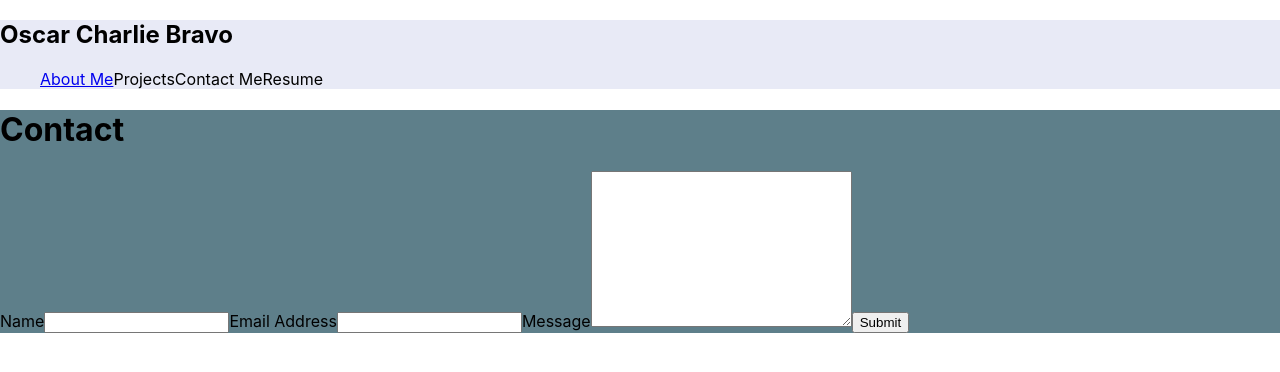
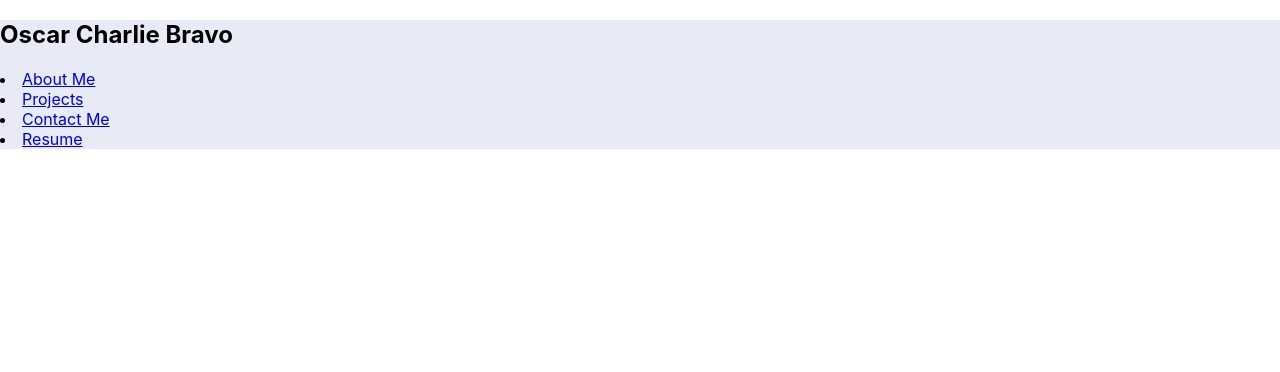
Before and after one commit to oscarcbryant/React-PortfolioV2, a React (Create React App) app in the folder react-portfolio/: page / in a window 1280 px wide. Shown: the top 372 px of the page. Built offline with nearby package versions, Linux system fonts and the light colour scheme.

Commit message:
adding dom-react

```diff
--- a/react-portfolio/package.json
+++ b/react-portfolio/package.json
@@ -9,6 +9,7 @@
     "gh-pages": "^3.2.3",
     "react": "^18.0.0",
     "react-dom": "^18.0.0",
+    "react-router-dom": "^6.3.0",
     "react-scripts": "5.0.1",
     "web-vitals": "^2.1.4"
   },
--- a/react-portfolio/src/App.js
+++ b/react-portfolio/src/App.js
@@ -1,15 +1,21 @@
 import React from 'react';
+import { BrowserRouter as Router, Routes, Route } from 'react-router-dom';
 import Navbar from './components/Navbar';
 import Contact from './components/contact';
 // import Projects from './componenets/projects';
-// import About from './components/about';
+import About from './components/about';
 
 function App() {
   return (
-    <div>
+    <Router>
       <Navbar />
-      <Contact />
-    </div>
+      <Routes>
+        <Route path='/' exact component={About} />
+        <Route path='/contact' component={Contact} />
+        {/* <Route path='/sheeps' component={Sheeps} />
+        <Route path='/goats' component={Goats} /> */}
+      </Routes>
+    </Router>
   );
 }
 
--- a/react-portfolio/src/components/Navbar.js
+++ b/react-portfolio/src/components/Navbar.js
@@ -1,4 +1,5 @@
 import React from 'react';
+import { Link } from "react-router-dom";
 
 const styles = {
     navbar: {
@@ -11,12 +12,20 @@ function Navbar() {
         <div style={styles.navbar}>
       <nav className="navbar">
         <h1>Oscar Charlie Bravo</h1>
-        <ul>
-         <a href="/about">About Me</a>
-         <a>Projects</a>
-         <a>Contact Me</a>
-         <a>Resume</a>
-        </ul>
+        <div>
+         <li>
+            <Link to = "/about">About Me</Link>
+        </li>
+        <li>
+            <Link to = "/projects">Projects</Link>
+        </li>
+        <li>
+            <Link to = "/contact">Contact Me</Link>
+        </li>
+        <li>
+            <Link to = "/resume">Resume</Link>
+        </li>
+        </div>
       </nav>
       </div>
     );
```
Also changed, not shown: 1 other file (tests, documents, lock files or other folders).
